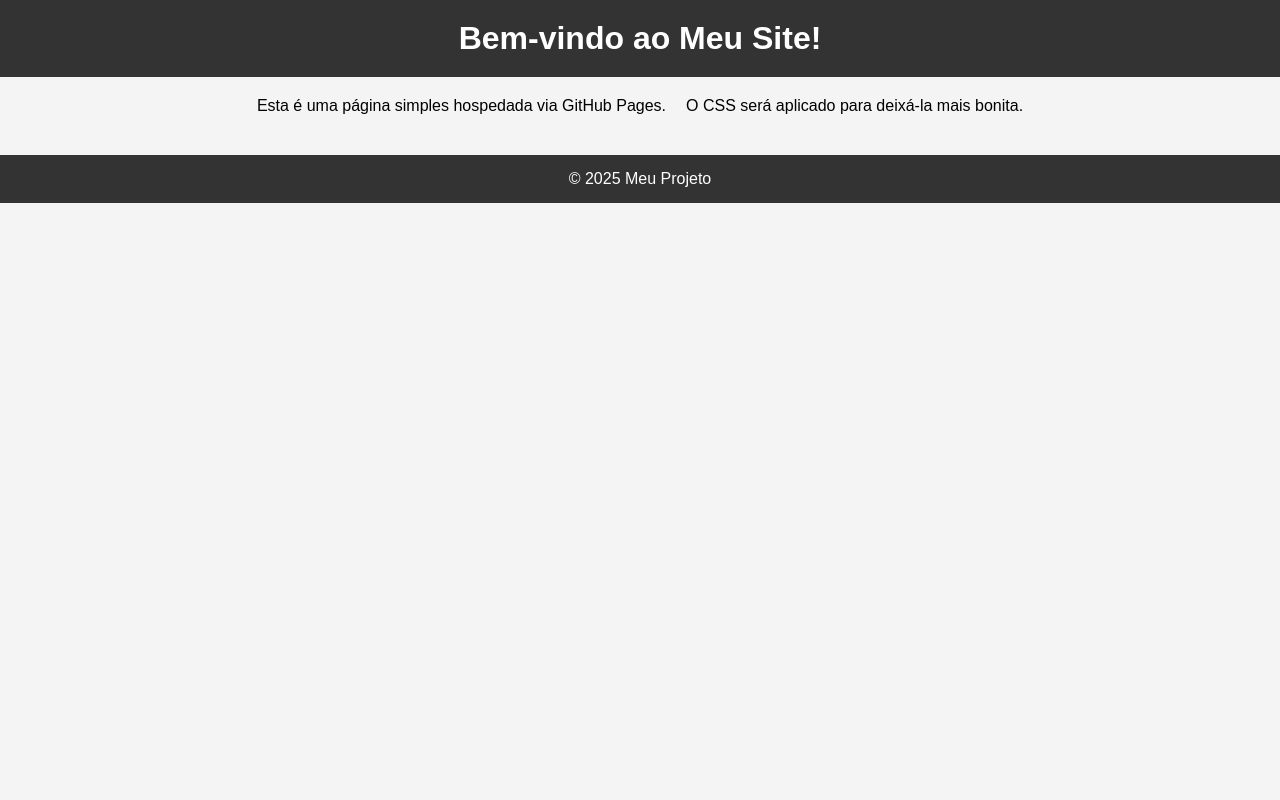
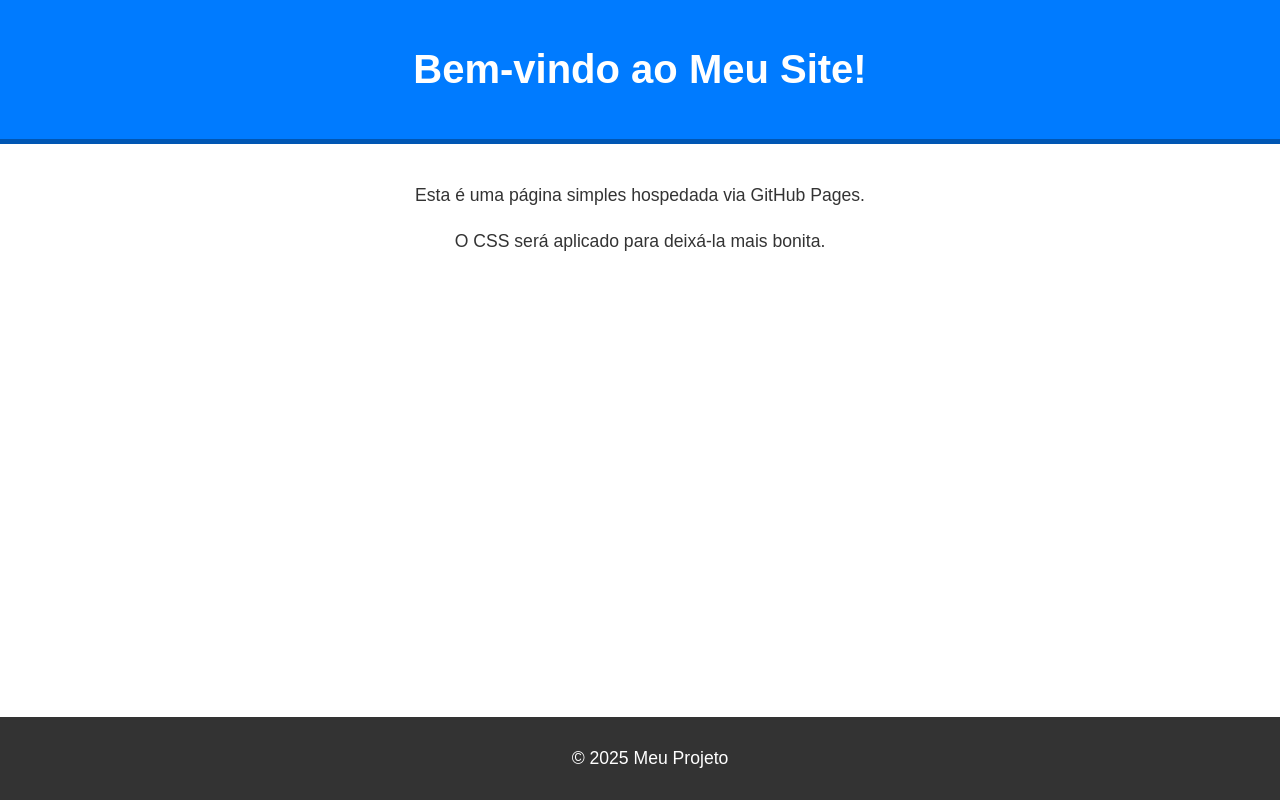
Before and after one commit to alunodopc5-sketch/TesteLs2025, a plain HTML site: page index.html in a window 1280 px wide. Drawn offline with Linux system fonts and the light colour scheme.

Commit message:
Refactor CSS styles and update colors
Refactor CSS styles for body, header, and footer. Update background colors and text styles.

```diff
--- a/style.css
+++ b/style.css
@@ -1,50 +1,28 @@
-* {
-    margin: 0;
-    padding: 0;
-    box-sizing: border-box;
-    font-family: Arial, sans-serif;
+body {
+font-family: 'Arial', sans-serif; background-
+color: #f0f0f0; color: #333; margin: 0;
+padding: 0; text-align: center;
 }
-
-body {
-    background-color: #f4f4f4;
+header {
+background-color: #007bff;
+color: white; padding: 20px;
+border-bottom: 5px solid #0056b3;
 }
-
-header {
-    background-color: #333;
-    color: #fff;
-    padding: 20px;
-    text-align: center;
+main {
+padding: 20px;
 }
-
-nav a {
-    color: #fff;
-    margin: 0 10px;
-    text-decoration: none;
+h1 {
+font-size: 2.5em;
 }
-
-nav a:hover {
-    text-decoration: underline;
+p{
+font-size: 1.1em;
+line-height: 1.6;
 }
-
-main {
-    padding: 20px;
-    display: flex;
-    gap: 20px;
-    justify-content: center;
+footer {
+background-color: #333; color:
+white;
+padding: 10px;
+position: fixed;
+bottom: 0;
+width: 100%;
 }
-
-.card {
-    background: white;
-    padding: 20px;
-    width: 300px;
-    border-radius: 8px;
-    box-shadow: 0 0 10px rgba(0,0,0,0.1);
-}
-
-footer {
-    background-color: #333;
-    color: white;
-    text-align: center;
-    padding: 15px;
-    margin-top: 20px;
-}
```
